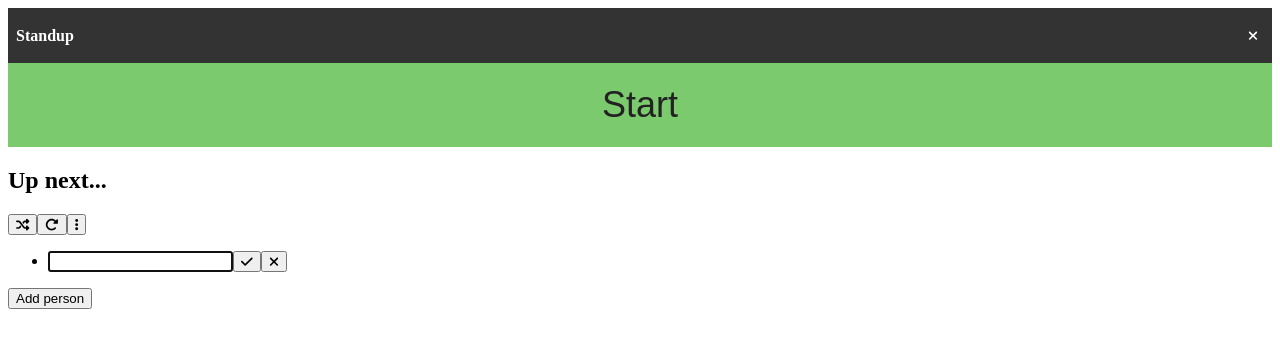
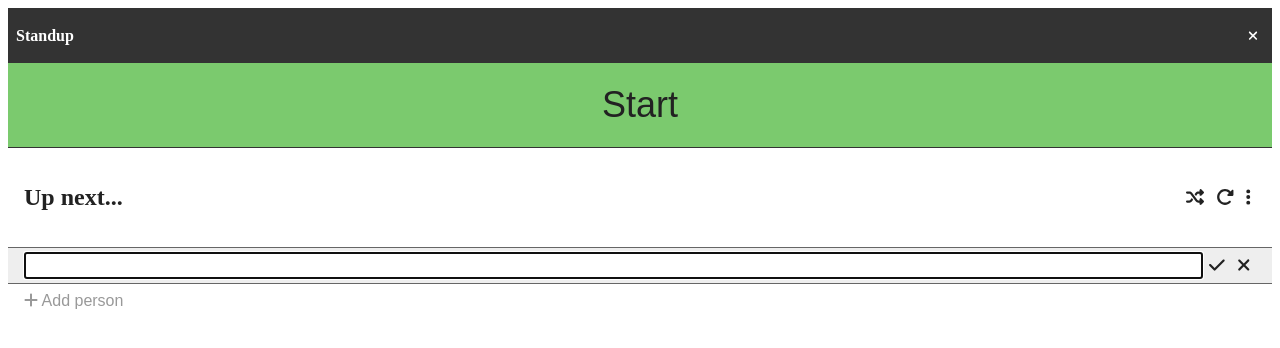
Before and after one commit to rocketmo/standup, a React app: page / in a window 1280 px wide. Both pictures are taken after a click on the button "Add person". Shown: the top 348 px of the page. Built offline with nearby package versions, Linux system fonts and the light colour scheme; the HTML template or start-up script is replaced by a standard one.

Commit message:
More styling

```diff
--- a/chrome/sidebar.css
+++ b/chrome/sidebar.css
@@ -1,16 +1,20 @@
 body.standup-body {
-  padding-right: 350px !important;
+  padding-right: 300px !important;
   width: auto !important;
 }
 
 #standup-sidebar {
   background-color: #fff !important;
+  border-left: 1px solid #333;
+  box-shadow: -2px 0 4px 0 rgb(0, 0, 0, 0.25);
+  box-sizing: border-box;
   display: block !important;
   height: 100% !important;
+  overflow: auto;
   position: fixed !important;
   right: 0px !important;
   top: 0px !important;
-  width: 350px !important;
+  width: 300px !important;
   z-index: 1000 !important;
 }
 
--- a/src/components/active-bar/index.scss
+++ b/src/components/active-bar/index.scss
@@ -2,6 +2,7 @@
   background: none;
   background-color: #7bca6e;
   border: none;
+  border-bottom: 1px solid #333;
   color: #222;
   font-size: 36px;
   line-height: 1;
@@ -16,6 +17,8 @@
 
 #standup-finished {
   background-color: #4fa3e3;
+  border: none;
+  border-bottom: 1px solid #333;
   color: #222;
   font-size: 36px;
   line-height: 1;
@@ -27,6 +30,8 @@
 #standup-active-person {
   align-items: center;
   background-color: #ffc702;
+  border: none;
+  border-bottom: 1px solid #333;
   display: flex;
   flex-direction: row;
   flex-wrap: nowrap;
--- a/src/components/active-bar/index.tsx
+++ b/src/components/active-bar/index.tsx
@@ -5,7 +5,7 @@ import { getPersonIndex } from '../../util';
 import './index.scss';
 
 interface ActiveBarProps {
-  activePersonId: string | undefined;
+  activePersonId?: string;
   persons: Person[];
   onCompletePerson: (personId: string) => void;
   onStart: () => void;
--- a/src/components/app/index.tsx
+++ b/src/components/app/index.tsx
@@ -190,6 +190,7 @@ export default function App() {
       <Header />
       {activeBar}
       <PersonsList
+        activePersonId={activePersonId}
         persons={persons}
         onAddPerson={onAddPerson}
         onClear={onClear}
--- a/src/components/persons-list/index.scss
+++ b/src/components/persons-list/index.scss
@@ -1,3 +1,145 @@
-.standup-person-completed {
-  text-decoration: line-through;
+#standup-person-list-header {
+  align-items: center;
+  color: #222;
+  display: flex;
+  flex-direction: row;
+  flex-wrap: nowrap;
+  justify-content: space-between;
+  width: 100%;
+
+  #standup-up-next-header {
+    color: #222;
+    font-size: 24px;
+    font-weight: 600;
+    padding: 16px;
+  }
+
+  #standup-top-action-bar {
+    padding: 4px 16px;
+
+    button {
+      background: none;
+      border: none;
+      color: #222;
+      font-size: 18px;
+      font-weight: normal;
+
+      &:hover {
+        cursor: pointer;
+        opacity: 0.6;
+      }
+    }
+  }
 }
+
+#standup-person-list {
+  font-size: 18px;
+  font-weight: normal;
+  list-style: none;
+  margin: 0;
+  padding: 0;
+
+  li {
+    align-items: center;
+    border-top: 1px solid #666;
+    display: flex;
+    flex-direction: row;
+    flex-wrap: nowrap;
+    justify-content: space-between;
+    margin: 0;
+    padding: 4px 16px;
+    width: calc(100% - 32px);
+
+    &:nth-child(odd) {
+      background-color: #eee;
+
+      &.standup-person-completed {
+        background-color: #aaa;
+      }
+    }
+
+    &:last-child {
+      border-bottom: 1px solid #666;
+    }
+
+    &.standup-person-highlight {
+      background-color: #ffe177;
+    }
+
+    &:hover .standup-person-actions button {
+      opacity: 1;
+    }
+
+    &.standup-person-completed {
+      background-color: #bbb;
+
+      .standup-person span {
+        text-decoration: line-through;
+      }
+    }
+
+    button {
+      background: none;
+      border: none;
+      color: #222;
+      font-size: 18px;
+      font-weight: normal;
+
+      &:hover {
+        cursor: pointer;
+        opacity: 0.6;
+      }
+    }
+
+    .standup-person {
+      flex: 1 0 auto;
+      padding: 4px 4px 4px 0;
+      text-align: left;
+      width: 0; // Actual width is determined by flex
+
+      span {
+        display: inline-block;
+        overflow: hidden;
+        text-overflow: ellipsis;
+        white-space: nowrap;
+        width: 100%;
+      }
+    }
+
+    .standup-person-actions {
+      button {
+        opacity: 0;
+      }
+
+      button:focus {
+        opacity: 1;
+      }
+
+      button:hover {
+        cursor: pointer;
+        opacity: 0.6;
+      }
+    }
+
+    .standup-person-rename-input {
+      color: #222;
+      flex: 1 0 auto;
+      padding: 4px 0;
+    }
+  }
+}
+
+#standup-add-person {
+  background: none;
+  border: none;
+  color: #999;
+  font-size: 16px;
+  font-weight: normal;
+  margin: 8px 16px;
+  padding: 0;
+
+  &:hover {
+    color: #666;
+    cursor: pointer;
+  }
+}
--- a/src/components/persons-list/index.tsx
+++ b/src/components/persons-list/index.tsx
@@ -3,6 +3,7 @@ import { FontAwesomeIcon } from '@fortawesome/react-fontawesome';
 import {
   faCheck,
   faEllipsisVertical,
+  faPlus,
   faRotateRight,
   faShuffle,
   faTurnUp,
@@ -15,6 +16,7 @@ import type { Person } from '../../util/types';
 import './index.scss';
 
 interface PersonsListProps {
+  activePersonId?: string;
   persons: Person[];
   onAddPerson: () => Person;
   onClear: () => void;
@@ -101,14 +103,23 @@ export default function PersonsList(props: PersonsListProps) {
 
   const getDefaultItem = (person: Person) => {
     const isOpen = !!personAnchor && person.id === personMenuId;
+    let itemClass = '';
+
+    if (person.hasCompleted) {
+      itemClass = 'standup-person-completed';
+    } else if (person.id === props.activePersonId) {
+      itemClass = 'standup-person-highlighted';
+    }
 
     return (
-      <li key={person.id}>
-        <button onClick={props.onTogglePerson.bind(undefined, person.id)}>
-          <span className={person.hasCompleted ? 'standup-person-completed' : ''}>
-            {person.name || '<No name>'}
-          </span>
+      <li key={person.id} className={itemClass}>
+        <button
+          className="standup-person"
+          onClick={props.onTogglePerson.bind(undefined, person.id)}
+        >
+          <span>{person.name || '<No name>'}</span>
         </button>
+        <div className="standup-person-actions">
           <button onClick={props.onSelectNextPerson.bind(undefined, person.id)}>
             <FontAwesomeIcon icon={faTurnUp} />
           </button>
@@ -119,6 +130,7 @@ export default function PersonsList(props: PersonsListProps) {
             <MenuItem onClick={onRenameOpen.bind(undefined, person.id)}>Rename</MenuItem>
             <MenuItem onClick={onDeletePerson.bind(undefined, person.id)}>Delete</MenuItem>
           </Menu>
+        </div>
       </li>
     );
   };
@@ -139,24 +151,37 @@ export default function PersonsList(props: PersonsListProps) {
     return (
       <li key={person.id}>
         <input
+          className="standup-person-rename-input"
           onChange={onTempPersonNameChange}
           onKeyDown={onRenameKeyDown}
           ref={renameInputFocusRef}
           type="text"
           value={tempPersonName}
         />
+        <div className="standup-person-rename-actions">
           <button onClick={onRenameConfirm}>
             <FontAwesomeIcon icon={faCheck} />
           </button>
           <button onClick={onRenameCancel}>
             <FontAwesomeIcon icon={faXmark} />
           </button>
+        </div>
       </li>
     );
   };
 
   const getListItems = () => {
-    return props.persons.map((person) => {
+    return props.persons
+      .sort((personA, personB) => {
+        if (personA.hasCompleted && !personB.hasCompleted) {
+          return 1;
+        } else if (!personA.hasCompleted && personB.hasCompleted) {
+          return -1;
+        }
+
+        return personA.index - personB.index;
+      })
+      .map((person) => {
         return person.id === personRenameId ? getRenameItem(person) : getDefaultItem(person);
       });
   };
@@ -168,7 +193,7 @@ export default function PersonsList(props: PersonsListProps) {
 
   const getTopActionsBar = () => {
     return (
-      <div>
+      <div id="standup-top-action-bar">
         <button onClick={props.onShuffle}>
           <FontAwesomeIcon icon={faShuffle} />
         </button>
@@ -190,10 +215,14 @@ export default function PersonsList(props: PersonsListProps) {
 
   return (
     <div>
-      <h2>Up next...</h2>
+      <div id="standup-person-list-header">
+        <h2 id="standup-up-next-header">Up next...</h2>
         {topActionsBar}
-      <ul>{personListItems}</ul>
-      <button onClick={onAddPersonClick}>Add person</button>
+      </div>
+      <ul id="standup-person-list">{personListItems}</ul>
+      <button id="standup-add-person" onClick={onAddPersonClick}>
+        <FontAwesomeIcon icon={faPlus} /> Add person
+      </button>
     </div>
   );
 }
```
Lines whose indentation alone changed are shown as unchanged.
